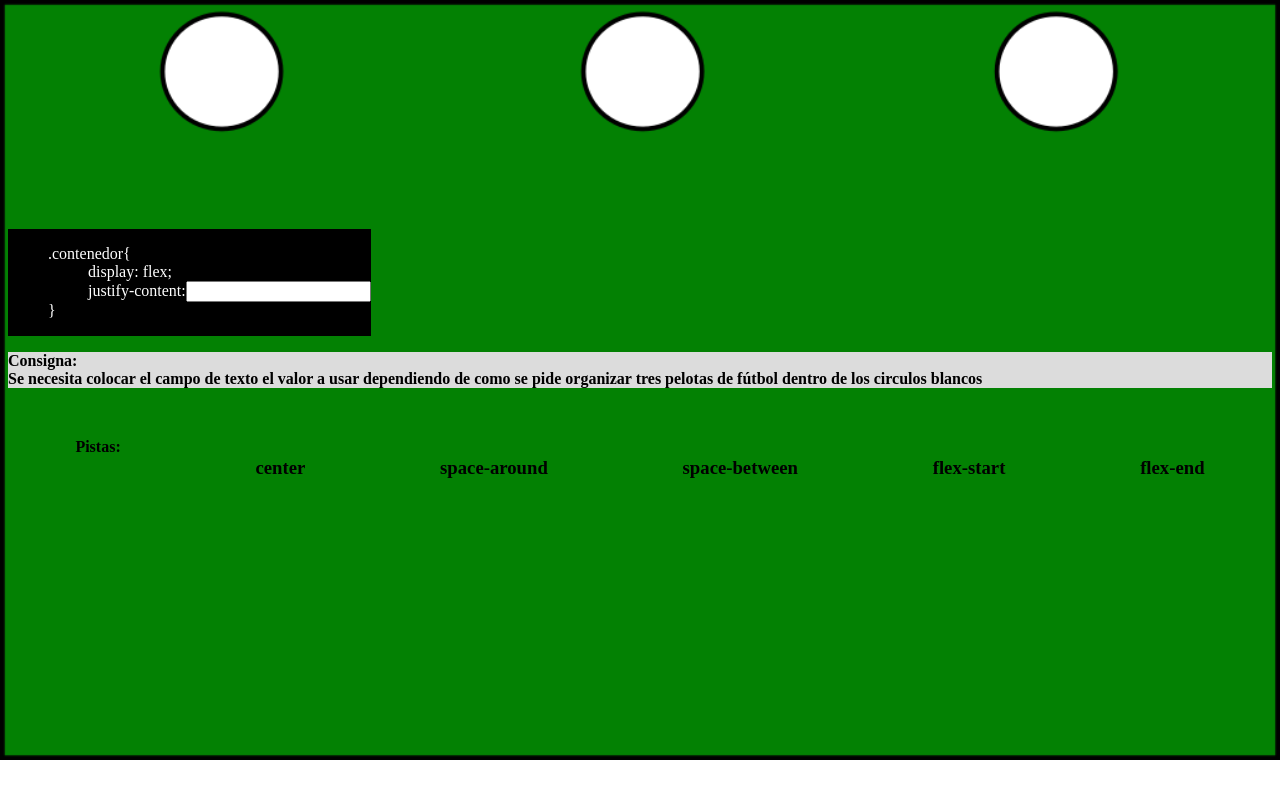
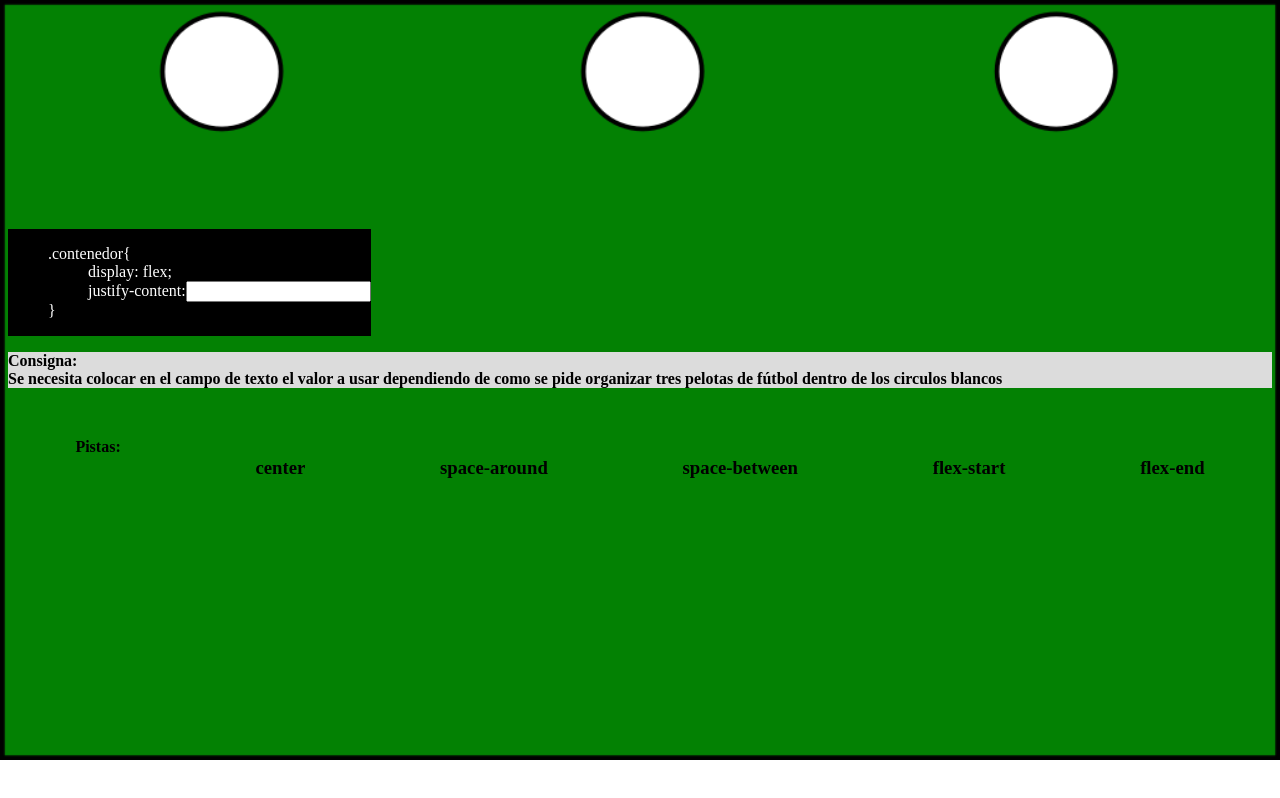
Before and after one commit to luisNavasArg/flexbox, a plain HTML site: page index.html in a window 1280 px wide. Drawn offline with Linux system fonts and the light colour scheme.

Commit message:
Correccion imagen

```diff
--- a/index.html
+++ b/index.html
@@ -31,7 +31,7 @@
 
             </div>
 
-            <p><b>Consigna: <br>Se necesita colocar el campo de texto el valor a usar dependiendo de como se pide organizar tres pelotas de fútbol dentro de los circulos blancos</b></p>
+            <p><b>Consigna: <br>Se necesita colocar en el campo de texto el valor a usar dependiendo de como se pide organizar tres pelotas de fútbol dentro de los circulos blancos</b></p>
             <div class="pistas"><b>Pistas:</b>
                 <h3>center</h3>
                 <h3>space-around</h3>
```
